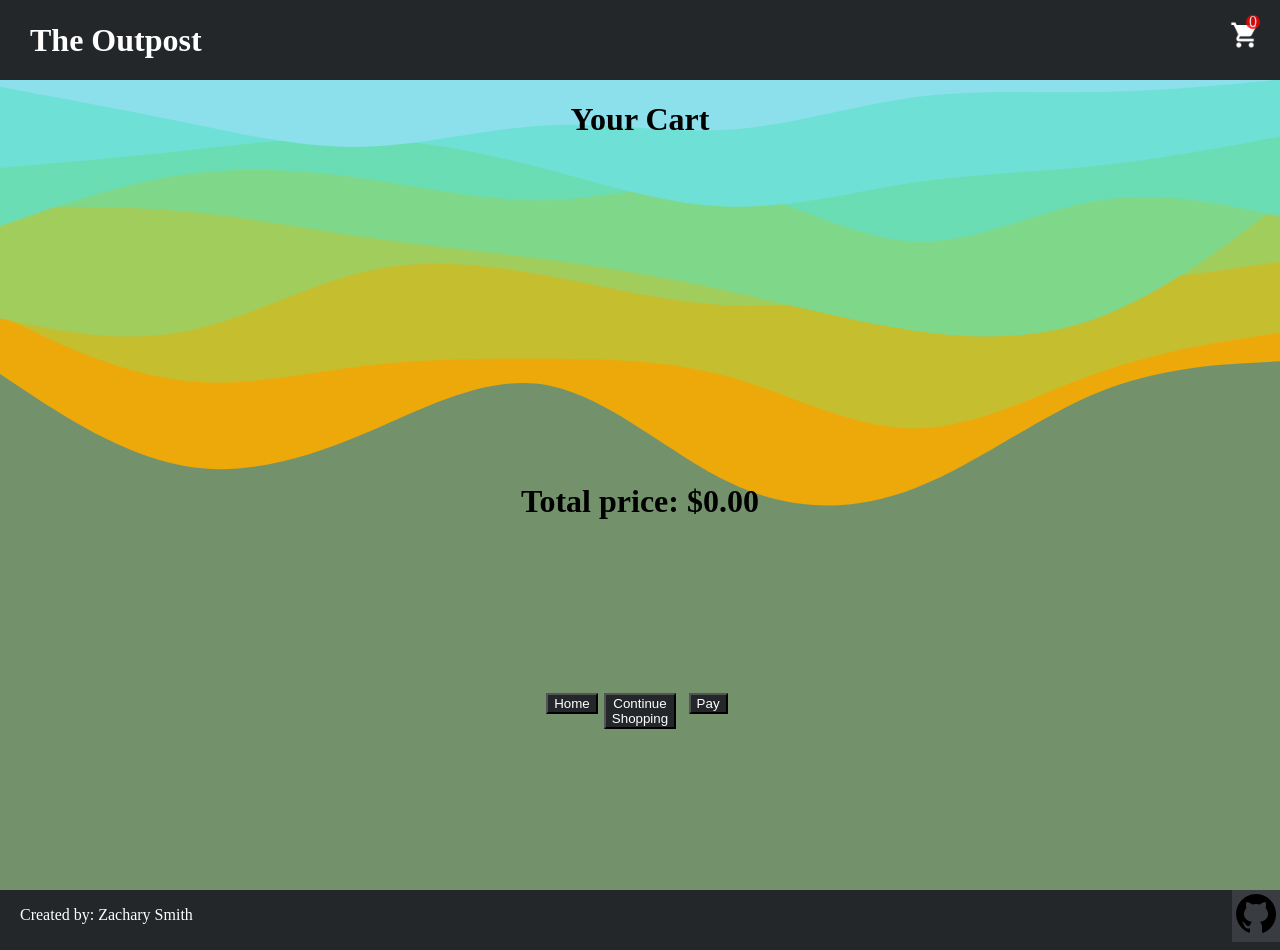
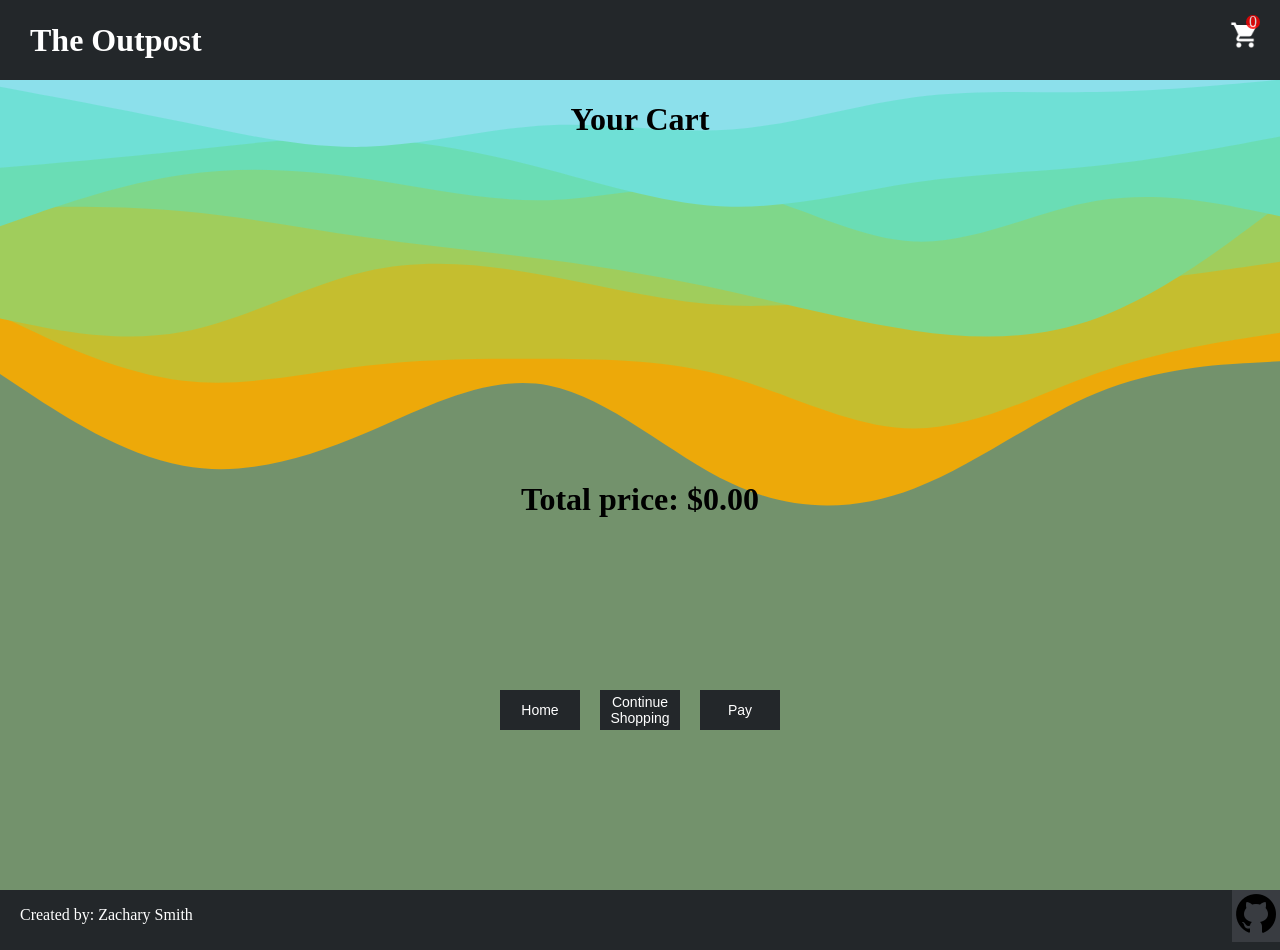
Before and after one commit to zjs6631/shopping-cart, a React (Create React App) app: page /checkout in a window 1280 px wide. Built offline with nearby package versions, Linux system fonts and the light colour scheme.

Commit message:
edited buttons on checkout page

```diff
--- a/src/styles/Checkout.css
+++ b/src/styles/Checkout.css
@@ -13,10 +13,13 @@
   }
 
 .checkoutContainer button{
-    width: fit-content;
-    height: fit-content;
+
     background-color: #23272A;
     color: white;
+    border-style: none;
+    width: 80px;
+    height: 40px;
+    font-size: 14px;
 }
 
 .checkoutContainer button:hover{
@@ -27,7 +30,8 @@
     justify-self: center;
     display: grid;
     grid-template-columns: 1fr 1fr 1fr;
-    width: 200px;
+    width: 300px;
+
 }
 
 #payBtn{
```
